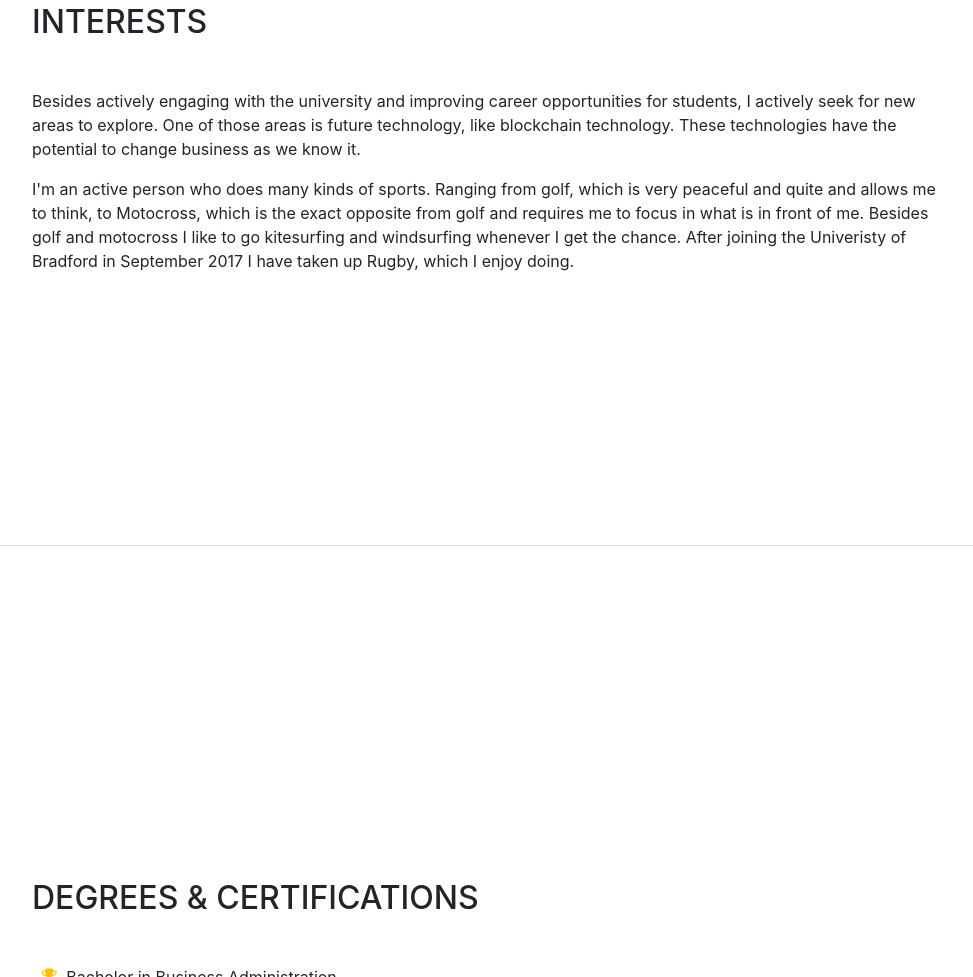
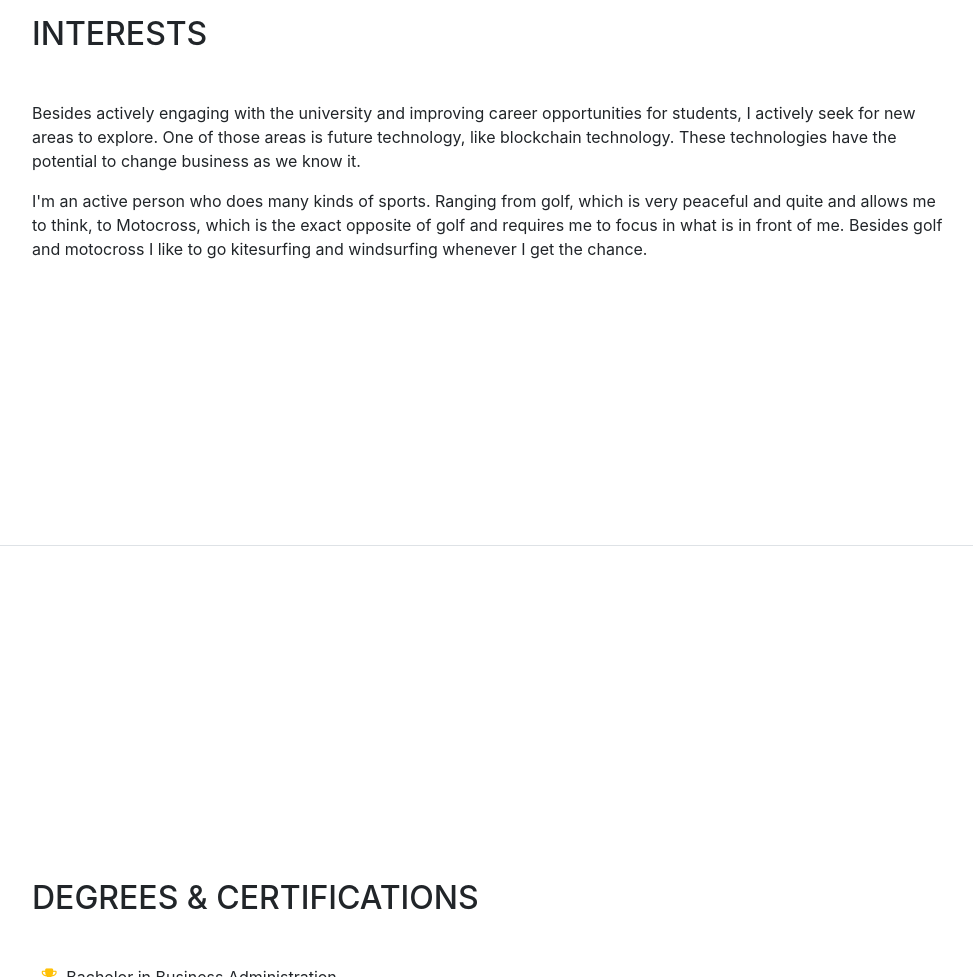
Before and after one commit to ElliotPSchouten/Resume, a website with bundled scripts: page index.html in a window 1280 px wide. Shown: the part 3781-4758 px from the top of the page, without its empty margins (288-1261 px from the left). Built offline with nearby package versions, Linux system fonts and the light colour scheme; a web font is replaced by a local one.

Commit message:
Update index.html

```diff
--- a/index.html
+++ b/index.html
@@ -209,7 +209,7 @@ I would describe myself as a young, fast paced, eager to learn and enthusiastic
         <div class="my-auto">
           <h2 class="mb-5">Interests</h2>
           <p> Besides actively engaging with the university and improving career opportunities for students, I actively seek for new areas to explore. One of those areas is future technology, like blockchain technology. These technologies have the potential to change business as we know it.</p>
-          <p> I'm an active person who does many kinds of sports. Ranging from golf, which is very peaceful and quite and allows me to think, to Motocross, which is the exact opposite from golf and requires me to focus in what is in front of me. Besides golf and motocross I like to go kitesurfing and windsurfing whenever I get the chance. After joining the Univeristy of Bradford in September 2017 I have taken up Rugby, which I enjoy doing. </p>
+          <p> I'm an active person who does many kinds of sports. Ranging from golf, which is very peaceful and quite and allows me to think, to Motocross, which is the exact opposite of golf and requires me to focus in what is in front of me. Besides golf and motocross I like to go kitesurfing and windsurfing whenever I get the chance.  </p>
           <p class="mb-0"> </p>
         </div>
       </section>
```
